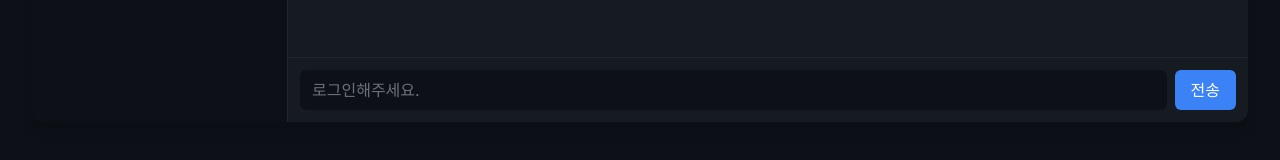
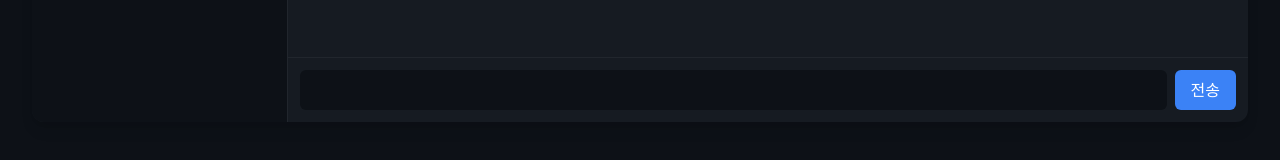
Before and after one commit to Rookies-3/FrontEnd, a React (Vite) app: page / in a window 1280 px wide. Shown: the part 1406-1566 px from the top of the page. Built offline with nearby package versions, Linux system fonts and the light colour scheme.

Commit message:
[title] 변경

```diff
--- a/index.html
+++ b/index.html
@@ -4,7 +4,7 @@
     <meta charset="UTF-8" />
     <link rel="icon" type="image/svg+xml" href="" />
     <meta name="viewport" content="width=device-width, initial-scale=1.0" />
-    <title>1팀의 AI서비스</title>
+    <title>면접을 Job아!</title>
     <link rel="preconnect" href="https://fonts.googleapis.com">
     <link rel="preconnect" href="https://fonts.gstatic.com" crossorigin>
     <link href="https://fonts.googleapis.com/css2?family=Inter:wght@300;400;500;600;700&display=swap" rel="stylesheet">
--- a/src/components/AIService.tsx
+++ b/src/components/AIService.tsx
@@ -333,7 +333,6 @@ const AIService: React.FC = () => {
                   <input
                     type="text"
                     readOnly
-                    placeholder="로그인해주세요."
                     className="flex-1 px-3 py-2 rounded-md bg-github-dark text-github-text focus:outline-none focus:ring-2 focus:ring-github-accent"
                   />
                   <button
```
